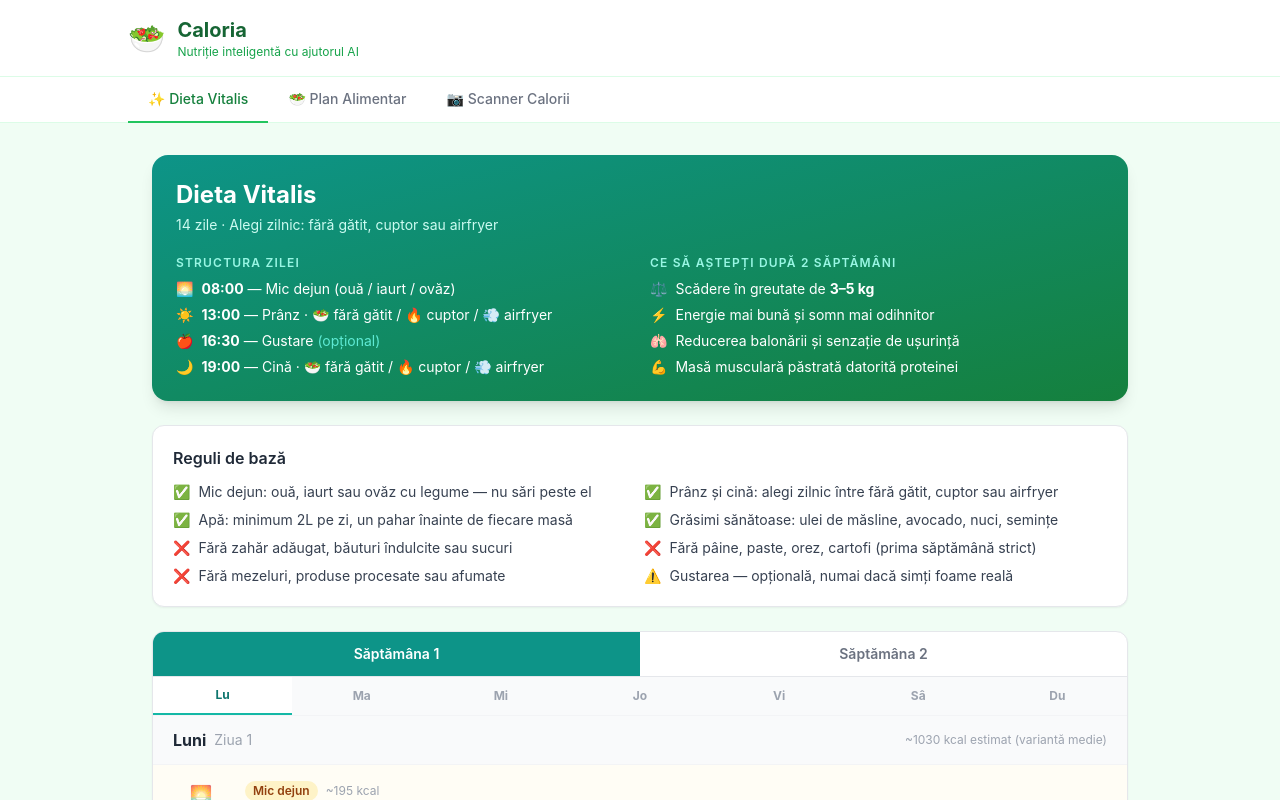
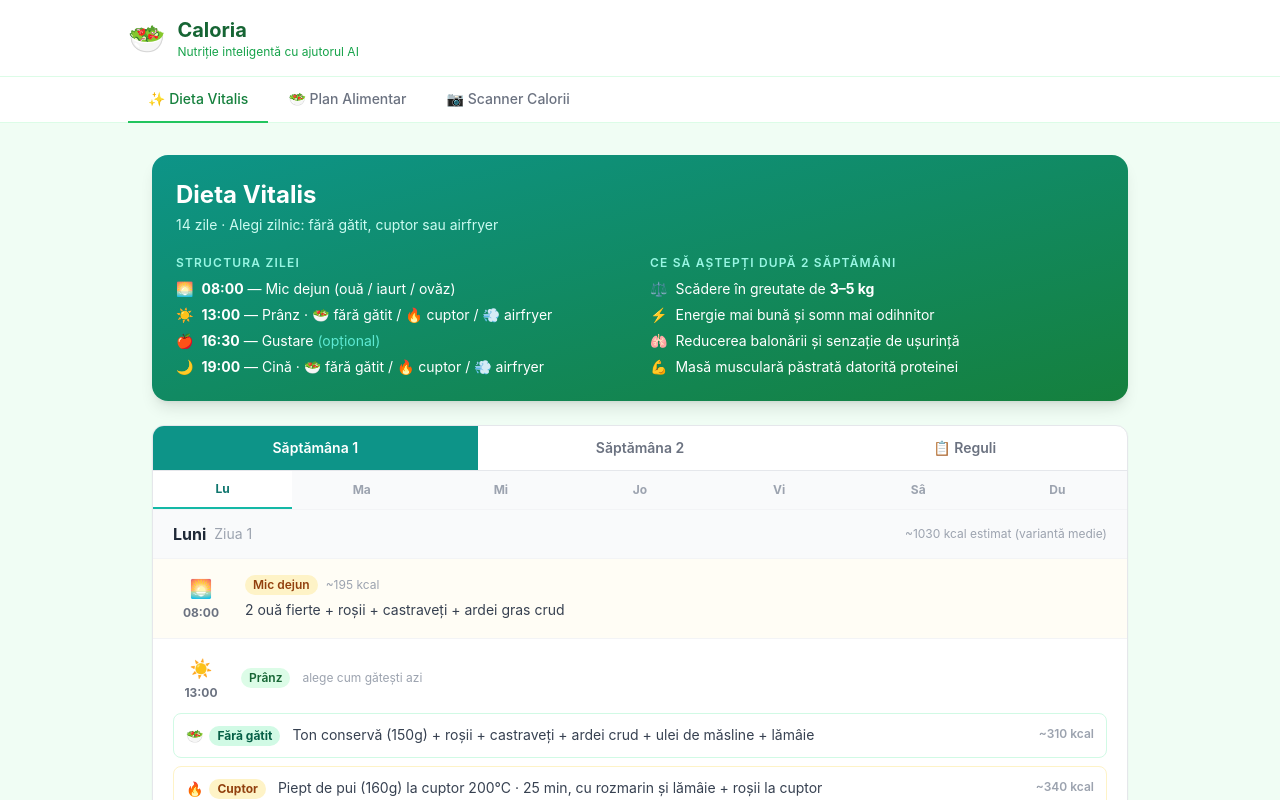
Before and after one commit to alingrig87/caloria, a React (Vite) app in the folder client/: page / in a window 1280 px wide. Shown: the top 800 px of the page. Built offline with nearby package versions, Linux system fonts and the light colour scheme.

Commit message:
Move rules into dedicated tab alongside week tabs
Co-Authored-By: Claude Sonnet 4.6 <noreply@anthropic.com>

```diff
--- a/client/src/components/VitalisDiet.jsx
+++ b/client/src/components/VitalisDiet.jsx
@@ -308,19 +308,7 @@ export default function VitalisDiet() {
         </div>
       </div>
 
-      {/* Rules */}
-      <div className="bg-white rounded-xl border border-gray-200 p-5 shadow-sm">
-        <h3 className="font-semibold text-gray-800 mb-3 text-base">Reguli de bază</h3>
-        <div className="grid grid-cols-1 md:grid-cols-2 gap-2">
-          {RULES.map((r, i) => (
-            <div key={i} className="flex gap-2 text-sm text-gray-700">
-              <span className="shrink-0">{r.icon}</span><span>{r.text}</span>
-            </div>
-          ))}
-        </div>
-      </div>
-
-      {/* Week tabs */}
+      {/* Main tabs */}
       <div className="bg-white rounded-xl border border-gray-200 shadow-sm overflow-hidden">
         <div className="flex border-b border-gray-200">
           {WEEKS.map((w, wi) => (
@@ -328,7 +316,7 @@ export default function VitalisDiet() {
               key={wi}
               onClick={() => { setActiveWeek(wi); setActiveDay(0); }}
               className={`flex-1 py-3 text-sm font-semibold transition-colors ${
-                activeWeek === wi
+                activeWeek === wi && activeWeek !== -1
                   ? "bg-teal-600 text-white"
                   : "text-gray-500 hover:bg-gray-50"
               }`}
@@ -336,7 +324,31 @@ export default function VitalisDiet() {
               Săptămâna {w.week}
             </button>
           ))}
+          <button
+            onClick={() => setActiveWeek(-1)}
+            className={`flex-1 py-3 text-sm font-semibold transition-colors ${
+              activeWeek === -1
+                ? "bg-teal-600 text-white"
+                : "text-gray-500 hover:bg-gray-50"
+            }`}
+          >
+            📋 Reguli
+          </button>
         </div>
+
+        {activeWeek === -1 && (
+          <div className="p-5">
+            <div className="grid grid-cols-1 md:grid-cols-2 gap-3">
+              {RULES.map((r, i) => (
+                <div key={i} className="flex gap-2 text-sm text-gray-700 bg-gray-50 rounded-lg px-3 py-2.5">
+                  <span className="shrink-0">{r.icon}</span><span>{r.text}</span>
+                </div>
+              ))}
+            </div>
+          </div>
+        )}
+
+        {activeWeek !== -1 && <>
 
         {/* Day tabs */}
         <div className="flex border-b border-gray-100 bg-gray-50">
@@ -417,6 +429,7 @@ export default function VitalisDiet() {
             />
           </div>
         </div>
+        </>}
       </div>
 
       {/* Legend */}
```
